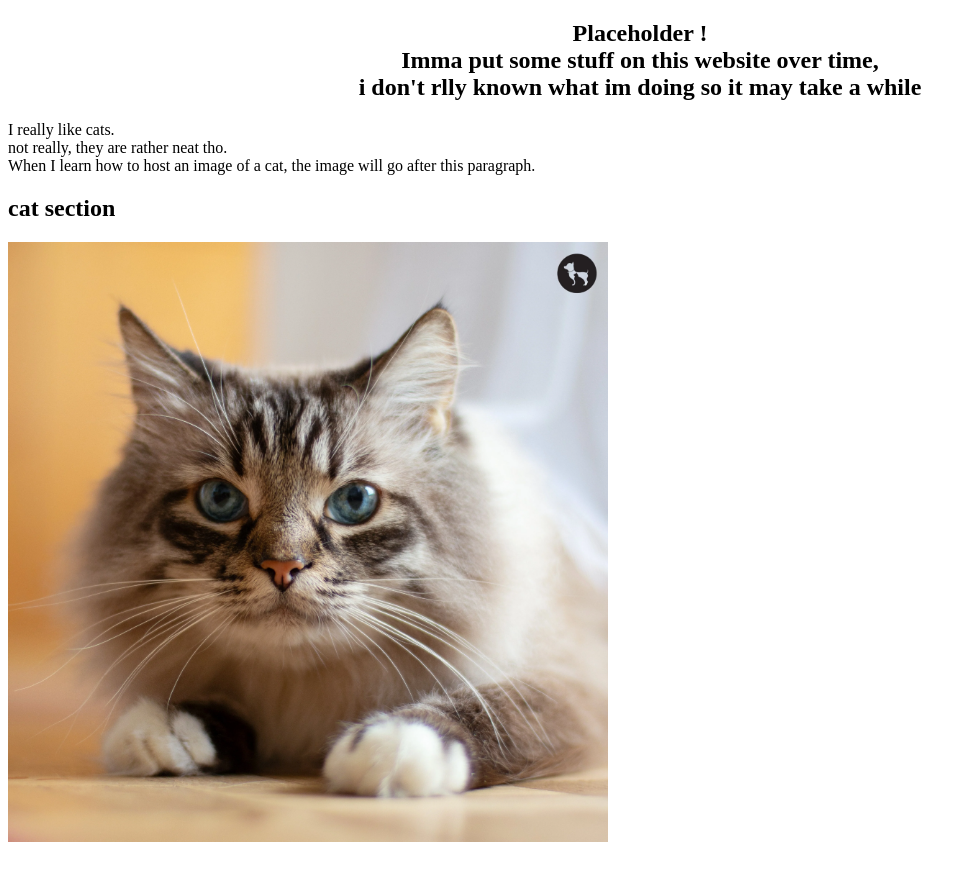
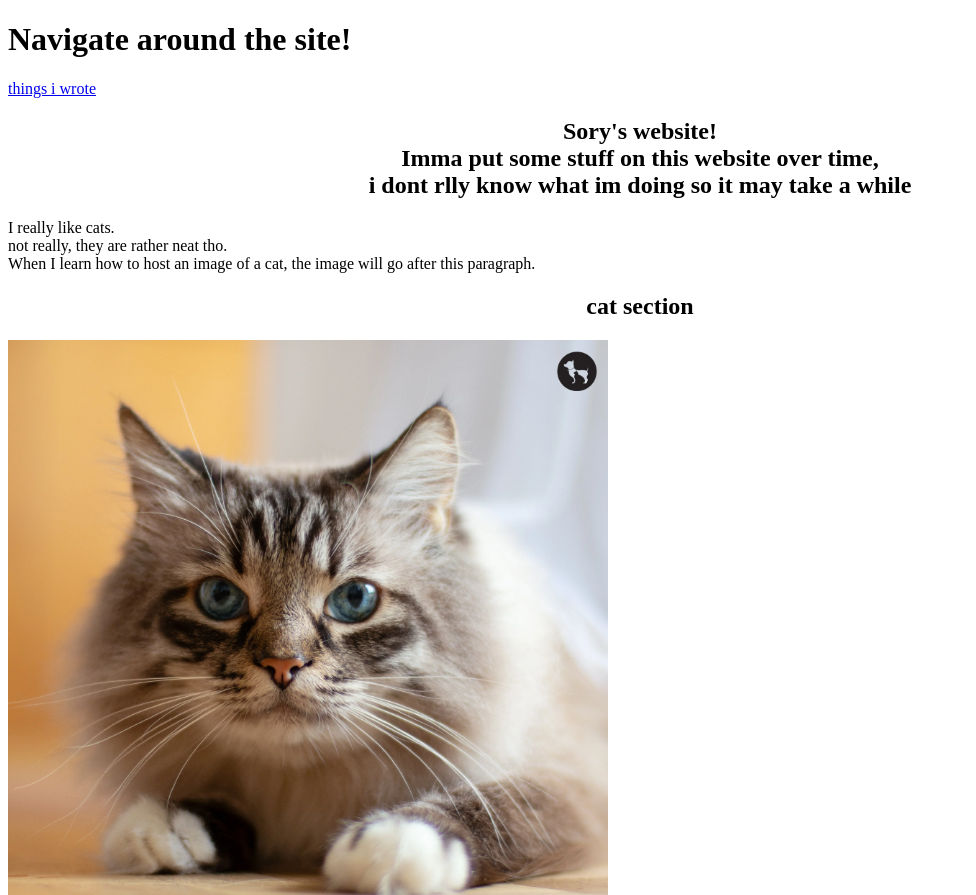
Before and after one commit to Immamakearllycoolwebsite/immamakearllycoolwebsite.github.io, a plain HTML site: page index.html in a window 1280 px wide. Shown: the top 895 px of the page, without its empty margins (0-976 px from the left). Before the commit the page ends 854 px from the top, so only its background shows below. Drawn offline with Linux system fonts and the light colour scheme.

Commit message:
Update index.html

```diff
--- a/index.html
+++ b/index.html
@@ -5,12 +5,16 @@
         <title>the rlly coolest website!</title>
     </head>
     <body>
+        <header>
+            <h1> Navigate around the site! </h1>
+            <a href="./writing.html">things i wrote</a>
+        </header>
         <section>
-            <h1 style="text-align: center;">Placeholder !
+            <h1 style="text-align: center;">Sory's website!
                 <br>
             Imma put some stuff on this website over time,
                 <br>
-            i don't rlly known what im doing so it may take a while
+            i dont rlly know what im doing so it may take a while
             </h1>
             <header>
                     <article>
@@ -25,9 +29,9 @@
             </header>
             </section>
             <section>
-                <h2>cat section
+                <h2 style="text-align: center;">cat section
                 </h2>
-                <img src="/Images/Randomcatimage.jpg" width="600" height="600" alt="There should be a cat here but there's not!">
+                <img src="./Images/Randomcatimage.jpg" width="600" height="600" alt="There should be a cat here but there's not!">
             </section>
     </body>
 </html>
```
